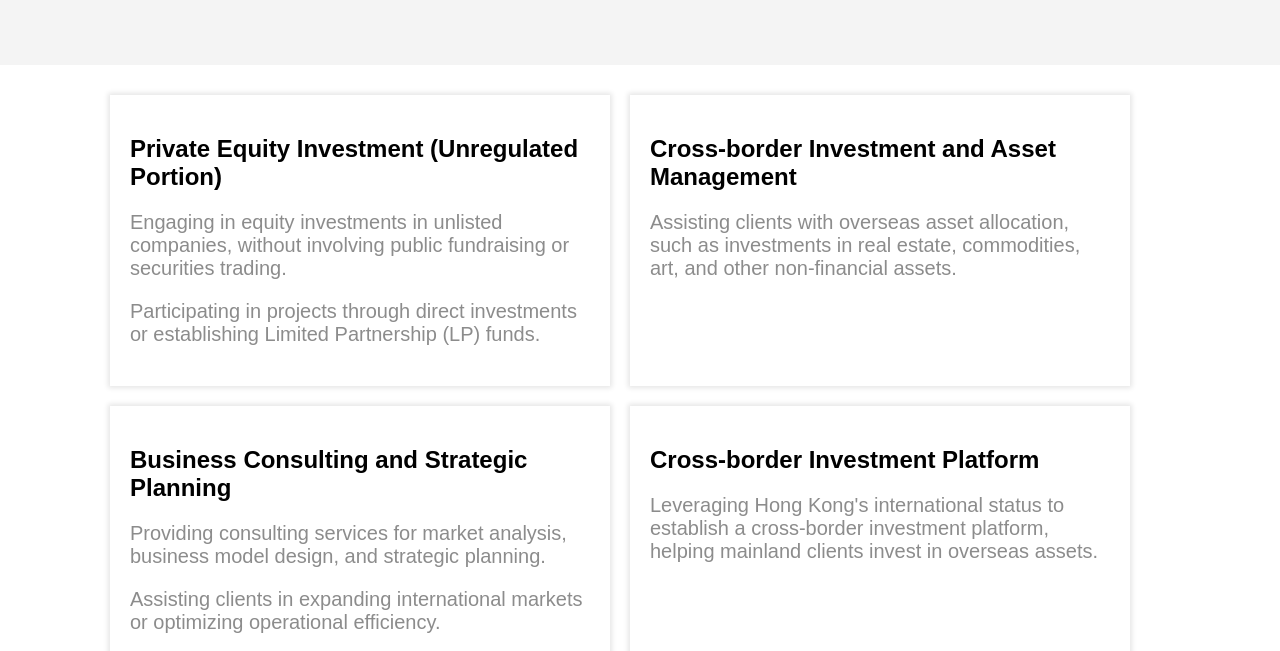
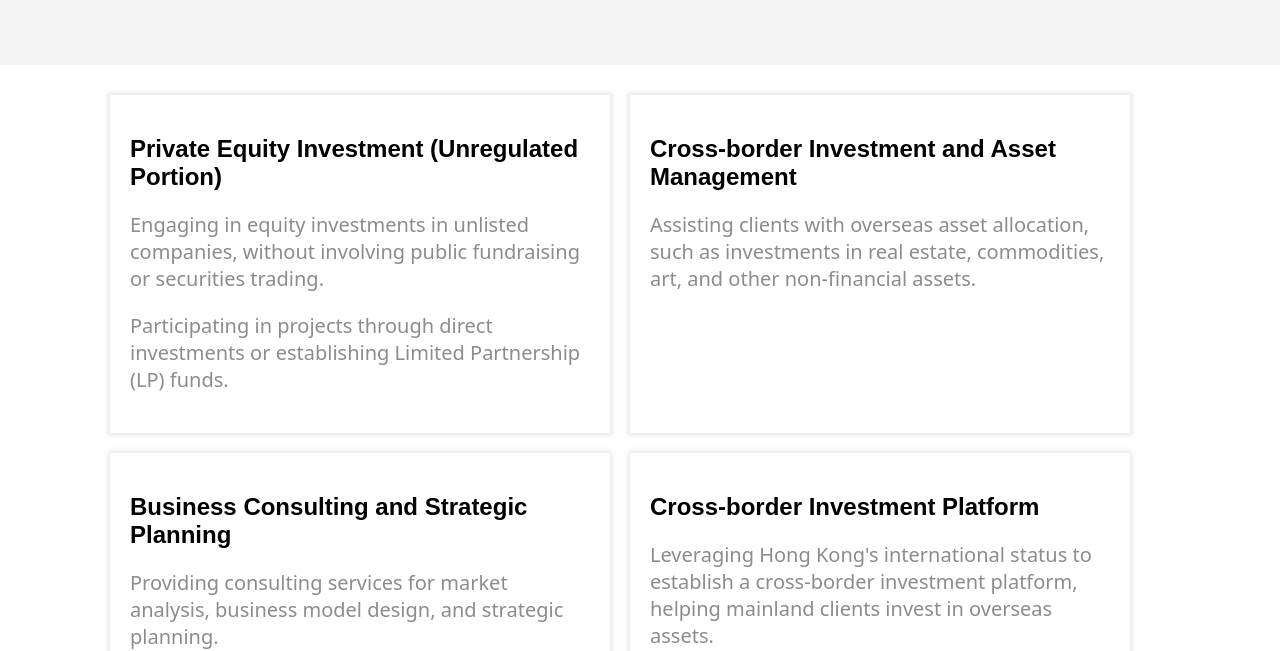
Before and after one commit to deepint/web-hong-kong-donsoninvestment, a plain HTML site: page index.html in a window 1280 px wide. Shown: the part 155-806 px from the top of the page. Drawn offline with Linux system fonts and the light colour scheme.

Commit message:
字体调整

```diff
--- a/index.html
+++ b/index.html
@@ -47,6 +47,7 @@
       color: #8c8c8c;
       font-size: 20px;
       font-weight: 400;
+      font-family: system-ui, -apple-system, "Segoe UI", Roboto, "Helvetica Neue", "Noto Sans", "Liberation Sans", Arial, sans-serif, "Apple Color Emoji", "Segoe UI Emoji", "Segoe UI Symbol", "Noto Color Emoji";
     }
 
     /* 第三部分 - 版权 */
```
